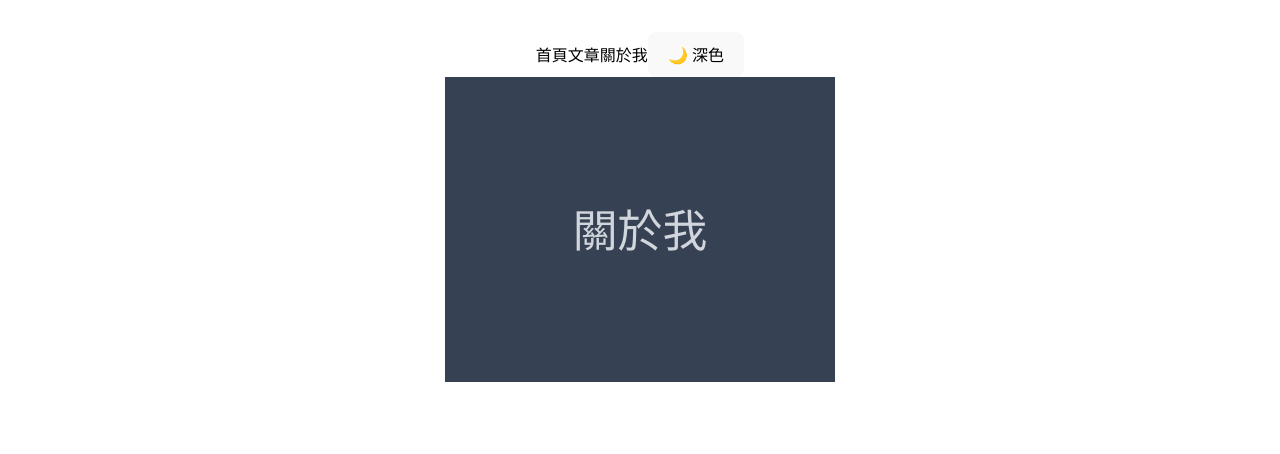
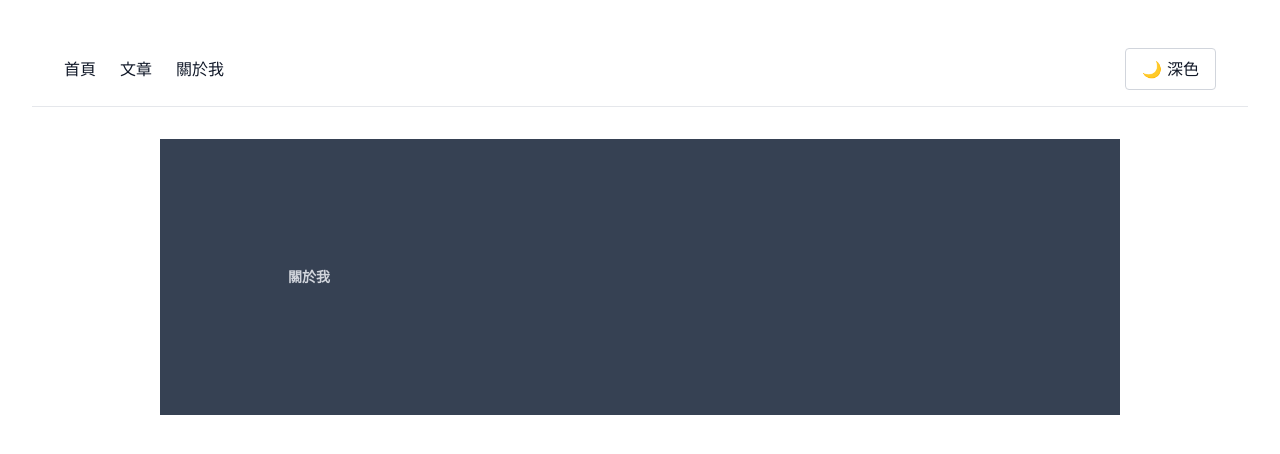
Before and after one commit to roucho1/my-react-app, a React (Vite) app: page /about in a window 1280 px wide. Shown: the top 454 px of the page. Built offline with nearby package versions, Linux system fonts and the light colour scheme.

Commit message:
Day 19: Tailwind 實戰，Navbar 樣式、卡片列表、RWD 響應式

```diff
--- a/src/App.css
+++ b/src/App.css
@@ -4,43 +4,3 @@
   padding: 2rem;
   text-align: center;
 }
-
-.logo {
-  height: 6em;
-  padding: 1.5em;
-  will-change: filter;
-  transition: filter 300ms;
-}
-.logo:hover {
-  filter: drop-shadow(0 0 2em #646cffaa);
-}
-.logo.react:hover {
-  filter: drop-shadow(0 0 2em #61dafbaa);
-}
-
-@keyframes logo-spin {
-  from {
-    transform: rotate(0deg);
-  }
-  to {
-    transform: rotate(360deg);
-  }
-}
-
-@media (prefers-reduced-motion: no-preference) {
-  a:nth-of-type(2) .logo {
-    animation: logo-spin infinite 20s linear;
-  }
-}
-
-.card {
-  padding: 2em;
-}
-
-.read-the-docs {
-  color: #888;
-}
-
-nav a {
-  color: inherit !important;
-}
--- a/src/App.jsx
+++ b/src/App.jsx
@@ -10,30 +10,44 @@ import { ThemeContext } from "./context/ThemeContext";
 
 function App() {
   const { theme, toggleTheme } = useContext(ThemeContext);
+  console.log(theme);
 
   return (
     <div
-      style={{
-        minHeight: "100vh",
-        background: theme === "light" ? "#ffffff" : "#1a1a1a",
-      }}
+      className={
+        theme === "dark"
+          ? "bg-gray-900 text-white min-h-screen"
+          : "bg-white text-gray-900 min-h-screen"
+      }
     >
-      <nav style={{ color: theme === "light" ? "#000000" : "#ffffff" }}>
+      <nav className="flex items-center justify-between px-8 py-4 border-b border-gray-200">
+        <div className="flex gap-6">
           <Link to="/">首頁</Link>
           <Link to="/posts">文章</Link>
           <Link to="/about">關於我</Link>
-        <button onClick={toggleTheme}>
+        </div>
+        <button
+          onClick={toggleTheme}
+          style={{
+            color: theme === "dark" ? "#ffffff" : "#111827",
+            backgroundColor: theme === "dark" ? "#374151" : "#ffffff",
+          }}
+          className={`px-4 py-2 rounded border ${theme === "dark" ? "border-gray-600 hover:!bg-gray-800" : "border-gray-300 hover:!bg-gray-100"}`}
+        >
           {theme === "light" ? "🌙 深色" : "☀️ 淺色"}
         </button>
       </nav>
+
+      <main className="max-w-5xl mx-auto p-8">
         <Routes>
           <Route path="/" element={<Home />} />
           <Route path="/about" element={<About />} />
           <Route path="/posts" element={<PostList />} />
           <Route path="/posts/:id" element={<PostDetail />} />
           <Route path="/contact" element={<ContactForm />} />
-        <Route path="*" element={<h1>404 not fount</h1>} />
+          <Route path="*" element={<h1>404 not found</h1>} />
         </Routes>
+      </main>
     </div>
   );
 }
--- a/src/index.css
+++ b/src/index.css
@@ -1,69 +1,21 @@
 @import "tailwindcss";
-:root {
-  font-family: system-ui, Avenir, Helvetica, Arial, sans-serif;
-  line-height: 1.5;
-  font-weight: 400;
-
-  color-scheme: light dark;
-  color: rgba(255, 255, 255, 0.87);
-  background-color: #242424;
-
-  font-synthesis: none;
-  text-rendering: optimizeLegibility;
-  -webkit-font-smoothing: antialiased;
-  -moz-osx-font-smoothing: grayscale;
-}
-
-a {
-  font-weight: 500;
-  color: #646cff;
-  text-decoration: inherit;
-}
-a:hover {
-  color: #535bf2;
-}
 
 body {
   margin: 0;
-  display: flex;
-  place-items: center;
   min-width: 320px;
   min-height: 100vh;
 }
-
-h1 {
-  font-size: 3.2em;
-  line-height: 1.1;
+button {
+  background-color: transparent;
+  color: inherit;
+  cursor: pointer;
 }
 
-button {
-  border-radius: 8px;
-  border: 1px solid transparent;
-  padding: 0.6em 1.2em;
-  font-size: 1em;
-  font-weight: 500;
-  font-family: inherit;
-  background-color: #1a1a1a;
-  cursor: pointer;
-  transition: border-color 0.25s;
-}
-button:hover {
-  border-color: #646cff;
-}
-button:focus,
-button:focus-visible {
-  outline: 4px auto -webkit-focus-ring-color;
+nav a {
+  color: inherit;
+  transition: color 0.2s;
 }
 
-@media (prefers-color-scheme: light) {
-  :root {
-    color: #213547;
-    background-color: #ffffff;
-  }
-  a:hover {
-    color: #747bff;
-  }
-  button {
-    background-color: #f9f9f9;
-  }
+nav a:hover {
+  color: rgb(59 130 246);
 }
--- a/src/pages/PostDetail.jsx
+++ b/src/pages/PostDetail.jsx
@@ -9,13 +9,14 @@ function PostDetail() {
     error,
   } = useFetch(`https://jsonplaceholder.typicode.com/posts/${id}`);
 
-  if (loading) return <p>載入中...</p>;
-  if (error) return <p>錯誤：{error}</p>;
+  if (loading) return <p className="text-center mt-8">載入中...</p>;
+  if (error)
+    return <p className="text-red-500 text-center mt-8">錯誤：{error}</p>;
 
   return (
     <div>
-      <h1>{post.title}</h1>
-      <p>{post.body}</p>
+      <h1 className="text-2xl font-bold mb-4">{post.title}</h1>
+      <p className="text-gray-600 leading-relaxed">{post.body}</p>
     </div>
   );
 }
--- a/src/pages/PostList.jsx
+++ b/src/pages/PostList.jsx
@@ -8,19 +8,24 @@ function PostList() {
     error,
   } = useFetch("https://jsonplaceholder.typicode.com/posts?_limit=10");
 
-  if (loading) return <p>載入中...</p>;
-  if (error) return <p>錯誤：{error}</p>;
+  if (loading) return <p className="text-center mt-8">載入中...</p>;
+  if (error)
+    return <p className="text-red-500 text-center mt-8">錯誤：{error}</p>;
 
   return (
     <div>
-      <h1>文章列表</h1>
-      <ul>
+      <h1 className="text-2xl font-bold mb-6">文章列表</h1>
+      <div className="grid grid-cols-1 md:grid-cols-2 lg:grid-cols-3 gap-4">
         {posts.map((post) => (
-          <li key={post.id}>
-            <Link to={`/posts/${post.id}`}>{post.title}</Link>
-          </li>
+          <Link
+            to={`/posts/${post.id}`}
+            key={post.id}
+            className="block p-4 border border-gray-200 rounded-lg hover:border-blue-400 hover:shadow transition min-h-[80px] flex items-center justify-center text-center"
+          >
+            <h2 className="font-semibold mb-1">{post.title}</h2>
+          </Link>
         ))}
-      </ul>
+      </div>
     </div>
   );
 }
```
Lines whose indentation alone changed are shown as unchanged.
